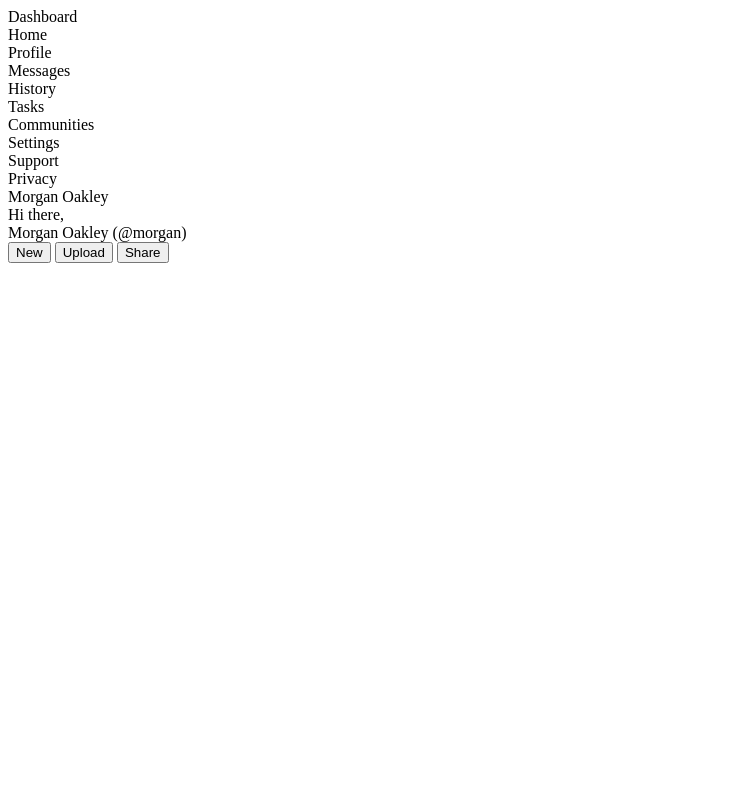
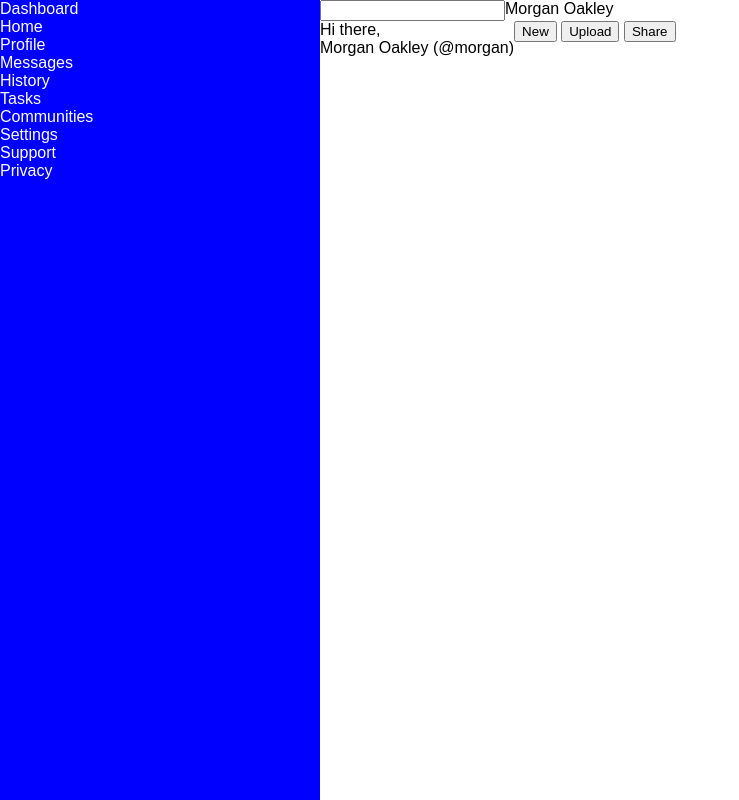
Before and after one commit to rmcclintick/Admin-Dashboard, a plain HTML site: page dashboard.html in a window 1280 px wide. Shown: the whole page, without its empty margins (0-739 px from the left). Drawn offline with Linux system fonts and the light colour scheme.

Commit message:
begin css for sidebar and header

```diff
--- a/dashboard.html
+++ b/dashboard.html
@@ -27,7 +27,10 @@
 
     <div class="header">
         <div class="header-first-row">
-            <div class="search"></div>
+            <div class="search">
+                <div class="search-icon"></div>
+                <input type="text" name="search" id="search">
+            </div>
             <div class="notifications"></div>
             <div class="profile-picture small"></div>
             <div class="username">Morgan Oakley</div>
--- a/styles.css
+++ b/styles.css
@@ -0,0 +1,28 @@
+
+body {
+    margin: 0px;
+    display: flex;
+    font-family: sans-serif;
+}
+.sidebar {
+    background-color: blue;
+    display: flex;
+    flex-direction: column;
+    width: 25vw;
+    height: 100vh;
+    color: white;
+}
+
+.header {
+    display: flex;
+    flex-direction: column;
+    width: max-content;
+}
+
+.header-first-row {
+    display: flex;
+}
+
+.header-second-row {
+    display: flex;
+}
```
